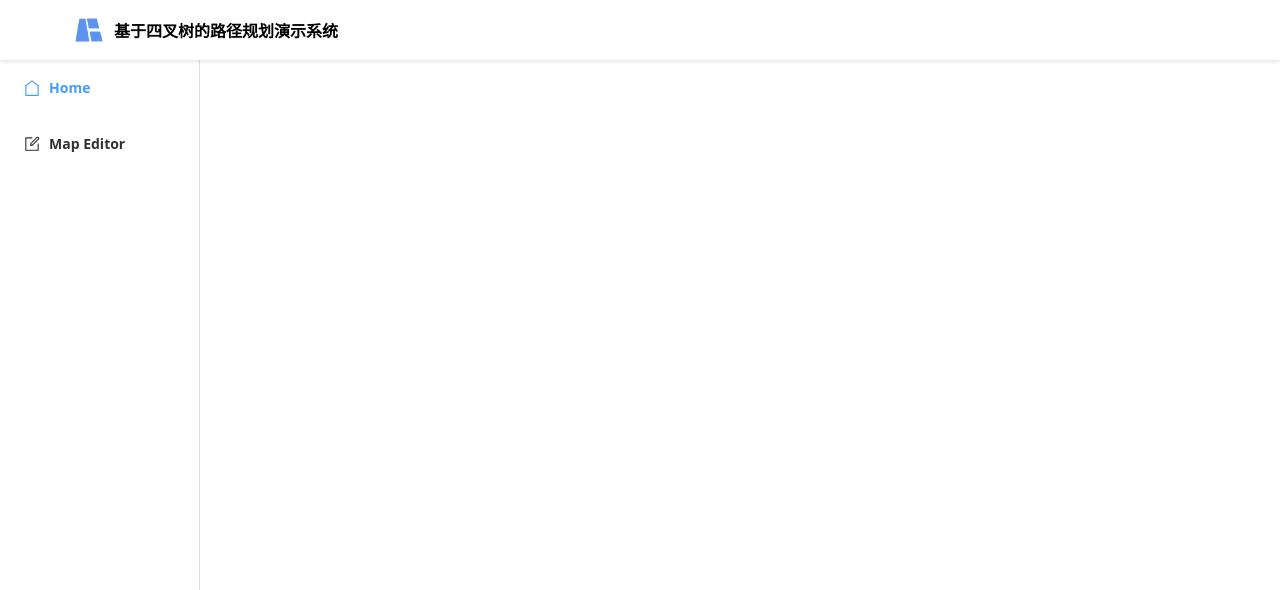
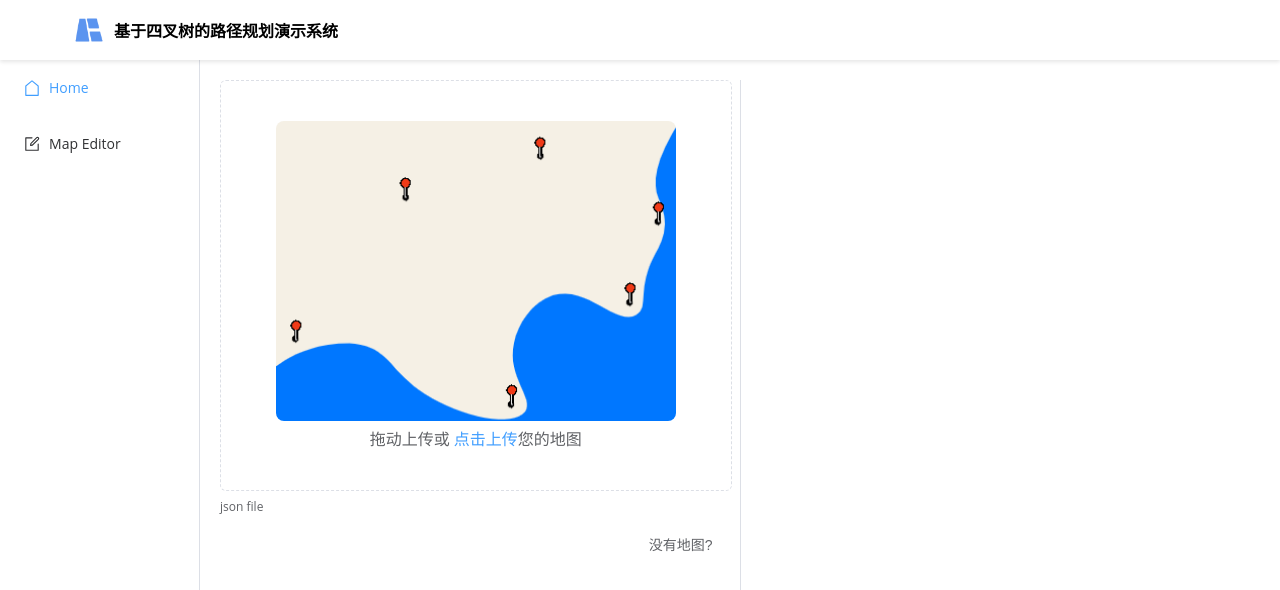
Before and after one commit to BOCINPITY/cles-dev, a Vue app in the folder frontend/: page /SystemView in a window 1280 px wide. Shown: the top 590 px of the page. Built offline with nearby package versions, Linux system fonts and the light colour scheme.

Commit message:
fix:home页面路由跳转bug

```diff
--- a/frontend/src/App.vue
+++ b/frontend/src/App.vue
@@ -1,6 +1,6 @@
 <template>
   <el-header>
-    <div class="logo" @click="$router.push('/')">
+    <div class="logo" @click="$router.replace('/')">
       <img src="./assets/logo.png" alt="logo" />
       <span>基于四叉树的路径规划演示系统</span>
     </div>
--- /dev/null
+++ b/frontend/src/components/MapLoader.vue
@@ -0,0 +1,44 @@
+<template>
+  <div class="map-container">
+    <el-upload drag>
+      <el-image class="img-wrap" :src="uploadIcon" fit="cover" />
+      <el-text size="large">
+        <div>
+          拖动上传或 <el-text type="primary" size="large">点击上传</el-text>您的地图
+        </div>
+      </el-text>
+
+      <template #tip>
+        <div class="el-upload__tip">json file</div>
+      </template>
+    </el-upload>
+    <div class="no-map">
+      <el-button size="large" text @click="noMap">没有地图?</el-button>
+    </div>
+  </div>
+</template>
+<script lang="ts" setup>
+import router from "@/router";
+import uploadIcon from "../assets/bg01.png";
+const noMap = () => {
+  router.push("/SystemView/editor");
+};
+</script>
+
+<style scoped>
+.map-container {
+  border-radius: 0.5em;
+  width: 100%;
+  aspect-ratio: 1;
+}
+.img-wrap {
+  border-radius: 0.5em;
+  width: 50%;
+  min-width: 400px;
+  height: 300px;
+}
+.no-map {
+  display: flex;
+  justify-content: end;
+}
+</style>
--- a/frontend/src/router/index.ts
+++ b/frontend/src/router/index.ts
@@ -13,7 +13,8 @@ const router = createRouter({
       component: () => import('@/views/SystemView.vue'),
       children: [
         {
-          path: 'home',
+
+          path: '',
           component: () => import('@/views/SystemChildViews/SystemHome.vue'),
         },
         {
--- a/frontend/src/views/Home.vue
+++ b/frontend/src/views/Home.vue
@@ -2,7 +2,7 @@
   <div>
     <main>
       <section class="hero">
-        <h1>四叉树路径规划，高效又精准</h1>
+        <h1>基于四叉树路径规划，高效又精准</h1>
         <p>走进四叉树的奇妙世界，体验前所未有的路径规划解决方案。</p>
         <div class="buttons">
           <el-button type="primary" round @click="start">立即开始</el-button>
--- a/frontend/src/views/SystemChildViews/MapEditor.vue
+++ b/frontend/src/views/SystemChildViews/MapEditor.vue
@@ -2,6 +2,8 @@
   <div>map editor</div>
 </template>
 
-<script setup lang="ts"></script>
+<script setup lang="ts">
+
+</script>
 
 <style scoped></style>
--- a/frontend/src/views/SystemChildViews/SystemHome.vue
+++ b/frontend/src/views/SystemChildViews/SystemHome.vue
@@ -1,7 +1,23 @@
 <template>
-  <div>system home</div>
+  <div class="container">
+    <div class="left"><MapLoader /></div>
+    <el-divider direction="vertical" style="height: auto" />
+    <div class="right"></div>
+  </div>
 </template>
 
-<script setup lang="ts"></script>
+<script setup lang="ts">
+import MapLoader from "@/components/MapLoader.vue";
+</script>
 
-<style scoped></style>
+<style scoped>
+.container {
+  display: flex;
+  height: 100%;
+  justify-content: space-between;
+}
+.left,
+.right {
+  flex: 1;
+}
+</style>
--- a/frontend/src/views/SystemView.vue
+++ b/frontend/src/views/SystemView.vue
@@ -1,7 +1,8 @@
 <template>
-  <div class="container">
-    <el-menu default-active="1" class="el-menu-vertical">
-      <RouterLink to="/SystemView/home">
+  <el-container>
+    <el-aside width="200px">
+      <el-menu :default-active="activeMenu" class="el-menu-vertical">
+        <RouterLink to="/SystemView">
           <el-menu-item index="1">
             <template #title>
               <el-icon><House /></el-icon>
@@ -16,28 +17,38 @@
           </el-menu-item>
         </RouterLink>
       </el-menu>
-    <div class="child-router-view">
-      <RouterView />
-    </div>
-  </div>
+    </el-aside>
+    <el-main>
+      <router-view />
+    </el-main>
+  </el-container>
 </template>
 
 <script lang="ts" setup>
-import { ref } from 'vue'
-import { MapLocation, Edit, House } from '@element-plus/icons-vue'
+import { Edit, House } from "@element-plus/icons-vue";
+// 使用watchEffect监听路由变化
+import { ref, watchEffect } from "vue";
+import { useRouter } from "vue-router";
+const activeMenu = ref("1");
+const router = useRouter();
+watchEffect(() => {
+  const routers = router.currentRoute.value.matched;
+  activeMenu.value = router.currentRoute.value.path;
+  if (activeMenu.value === "/SystemView") {
+    activeMenu.value = "1";
+  } else if (activeMenu.value === "/SystemView/editor") {
+    activeMenu.value = "2";
+  }
+});
 </script>
 
 <style>
-.container {
-  display: flex;
-  height: calc(100vh - 60px);
-}
 .child-router-view {
   flex: 1;
 }
-.el-menu-vertical:not(.el-menu--collapse) {
-  font-weight: bold;
-  width: 200px;
-  min-height: 500px;
+.el-menu,
+.el-aside,
+.el-main {
+  height: calc(100vh - 60px);
 }
 </style>
```
Also changed, not shown: frontend/components.d.ts (+8 -0 lines), frontend/src/assets/bg01.png (added). Lines whose indentation alone changed are shown as unchanged.
